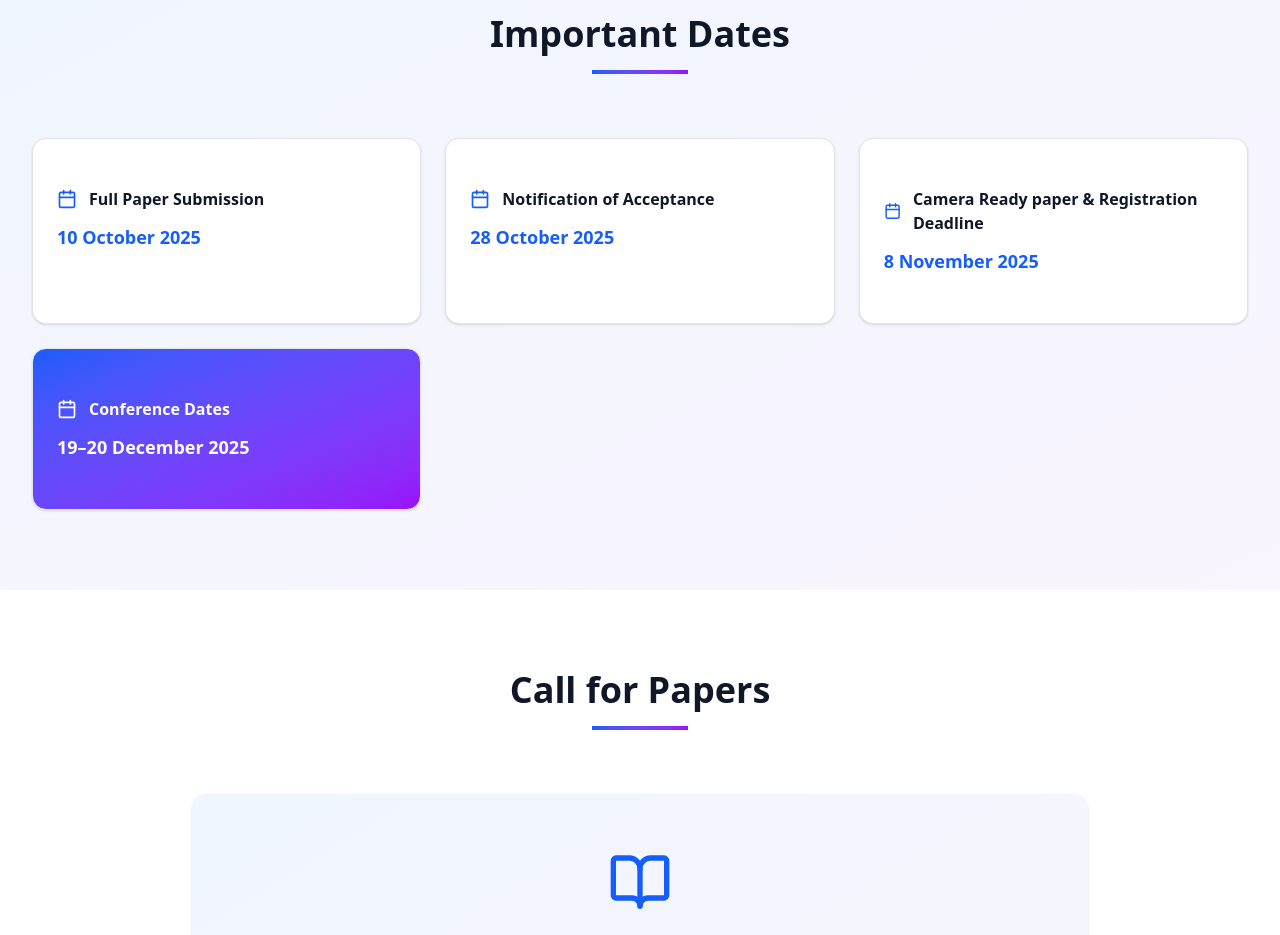
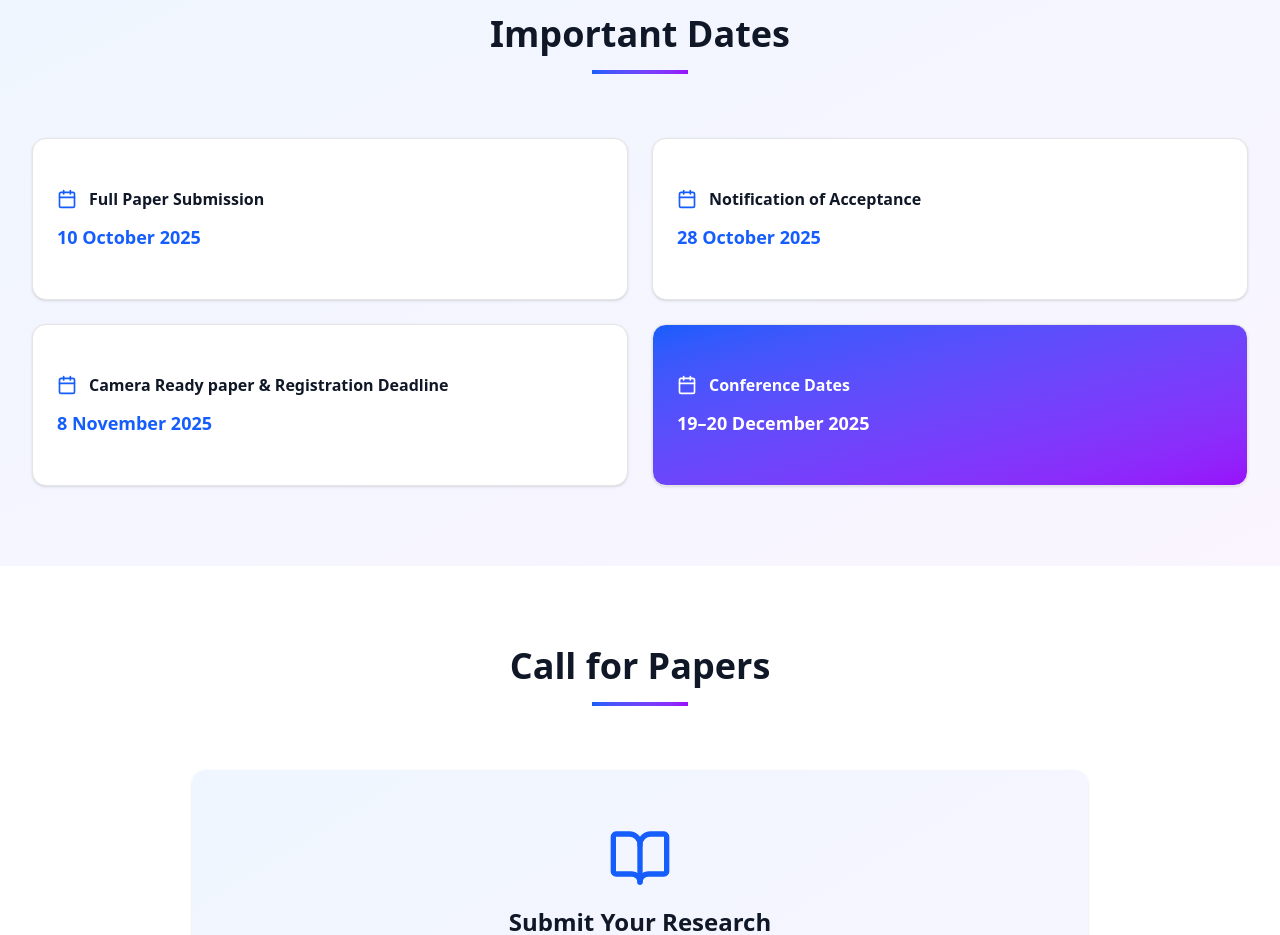
Before and after one commit to prathmesh-sargar/ICRTET-2025, a React (Vite) app in the folder frontend/: page / in a window 1280 px wide. Shown: the part 3700-4635 px from the top of the page. Built offline with nearby package versions, Linux system fonts and the light colour scheme.

Commit message:
Update ImportantDates.jsx

```diff
--- a/frontend/src/components/ImportantDates.jsx
+++ b/frontend/src/components/ImportantDates.jsx
@@ -3,6 +3,7 @@ import { Card, CardContent } from "@/components/ui/card"
 
 export default function ImportantDates() {
   const importantDatesData = [
+
     { event: "Full Paper Submission", date: "10 October 2025", status: "upcoming" },
     { event: "Notification of Acceptance", date: "28 October 2025", status: "upcoming" },
     { event: "Camera Ready paper & Registration Deadline", date: "8 November 2025", status: "upcoming" },
@@ -16,7 +17,7 @@ export default function ImportantDates() {
           <h2 className="text-3xl md:text-4xl font-bold text-gray-900 mb-4">Important Dates</h2>
           <div className="w-24 h-1 bg-gradient-to-r from-blue-600 to-purple-600 mx-auto"></div>
         </div>
-        <div className="grid md:grid-cols-2 lg:grid-cols-3 gap-6">
+        <div className="grid md:grid-cols-2 gap-6">
           {importantDatesData.map((item, index) => (
             <Card
               key={index}
```
